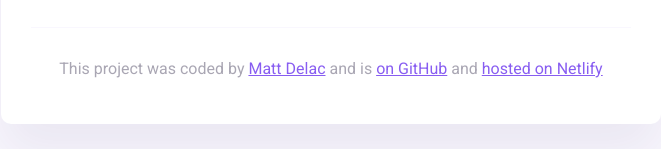
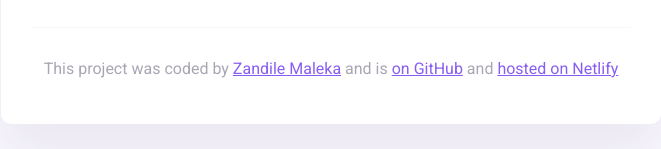
Before and after one commit to zandilemaleka/my-first-project, a website built with Parcel: page index.html in a window 1280 px wide. Shown: the part 336-485 px from the top of the page, without its empty margins (309-970 px from the left). Built offline with nearby package versions, Linux system fonts and the light colour scheme.

Commit message:
added my name to the links

```diff
--- a/index.html
+++ b/index.html
@@ -47,7 +47,7 @@
       <footer>
         <p>
           This project was coded by
-          <a href="https://github.com/zandilemaleka" target="_blank">Matt Delac</a> and is
+          <a href="https://github.com/zandilemaleka" target="_blank">Zandile Maleka</a> and is
           <a href="https://github.com/zandilemaleka/my-first-project" target="_blank"> on GitHub</a> and
           <a href="https://candid-cocada-a2f71c.netlify.app/" target="_blank">hosted on Netlify</a>
         </p>
```
